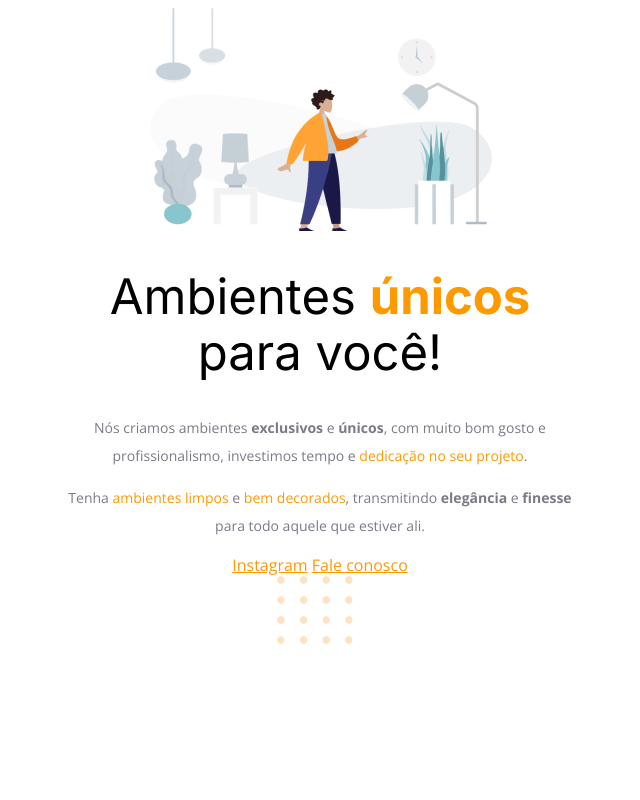
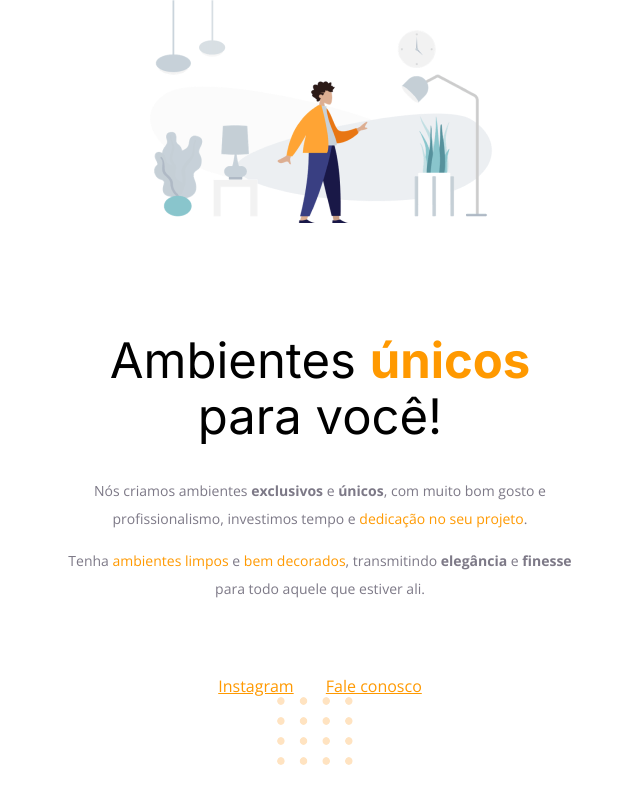
Before and after one commit to vinicioslimer/Rocketseat-Explorer, a plain HTML site: page Nivel 2/Projeto 01/index.html in a window 1280 px wide. Shown: the whole page, without its empty margins (320-960 px from the left). Drawn offline with nearby package versions, Linux system fonts and the light colour scheme.

Commit message:
Trabalhando com espaçamentos

```diff
--- a/Nivel 2/Projeto 01/style.css
+++ b/Nivel 2/Projeto 01/style.css
@@ -2,11 +2,23 @@ body {
     font-family: 'Open Sans', sans-serif;
 
     text-align: center;
+    margin: 0;
 }
 
 #hero {
   width: 520px;
-  margin: auto;
+  margin: 0 auto 72px;
+
+  /*
+  margin-top: 0;
+  margin-right: auto;
+  margin-bottom: 72px;
+  margin-left: auto;
+  */
+}
+
+#hero img {
+  margin-bottom: 72px;
 }
 
 h1 {
@@ -14,6 +26,8 @@ h1 {
   font-size: 49px;
   line-height: 56px;
   font-weight: normal;
+
+  margin-bottom: 32px;
 }
 
 h1 span {
@@ -30,3 +44,7 @@ p {
   font-size: 14px;
   line-height: 28px;
 }
+
+#footer a + a {
+  margin-left: 28px;
+}
```
